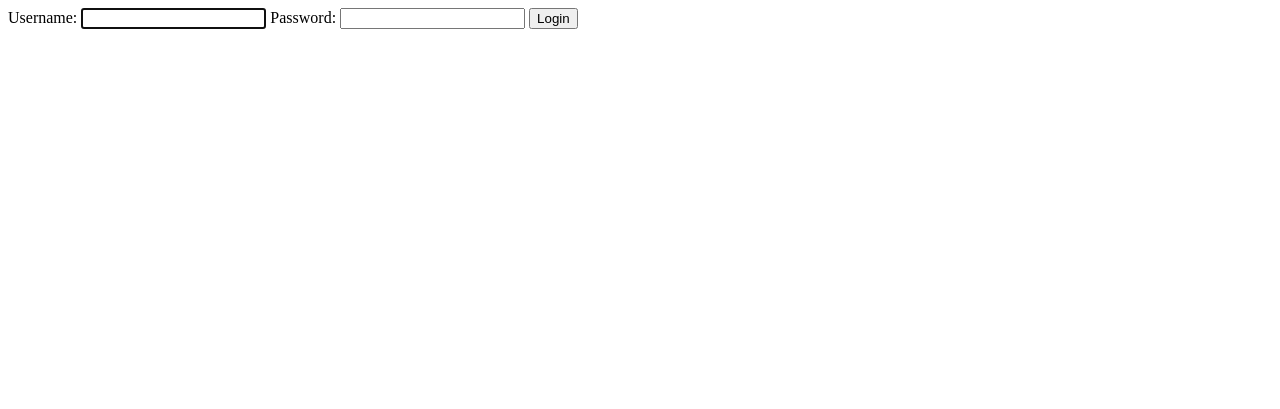
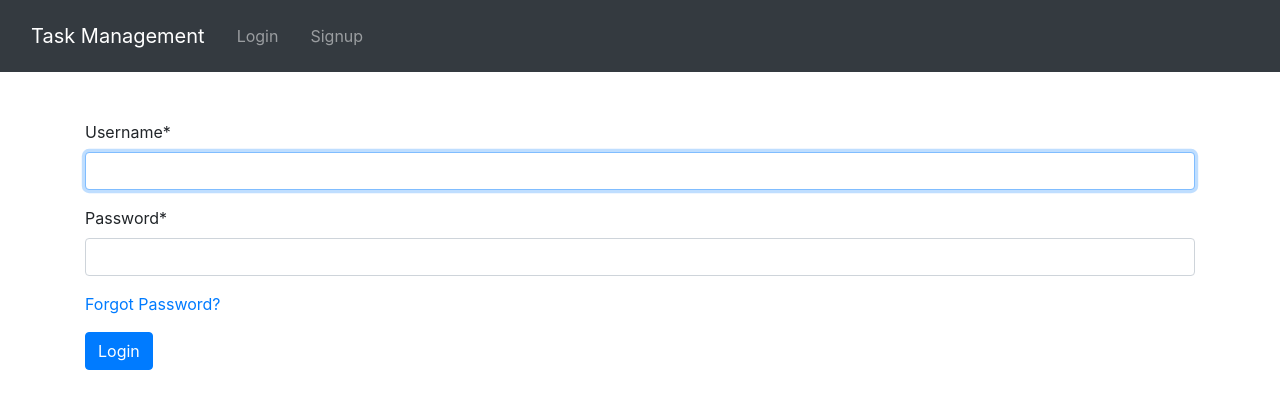
Before and after one commit to Ammar-Munirr/Task-Management, a Django app: page /login/ in a window 1280 px wide. Shown: the top 409 px of the page. Run offline with Django 4.2, Linux system fonts and the light colour scheme; some libraries are stand-ins or nearby versions.

Commit message:
Adding some styling

```diff
--- a/taskManagement/settings.py
+++ b/taskManagement/settings.py
@@ -37,6 +37,8 @@ INSTALLED_APPS = [
     'django.contrib.sessions',
     'django.contrib.messages',
     'django.contrib.staticfiles',
+    "crispy_bootstrap5",
+    'crispy_forms',
     'tasks',
 ]
 
@@ -130,3 +132,5 @@ AUTH_USER_MODEL = 'tasks.User'
 LOGIN_REDIRECT_URL = '/'
 LOGOUT_REDIRECT_URL = '/login'
 LOGIN_URL = '/login'
+CRISPY_ALLOWED_TEMPLATE_PACKS = "bootstrap5"
+CRISPY_TEMPLATE_PACK = "bootstrap5"
--- a/tasks/models.py
+++ b/tasks/models.py
@@ -2,4 +2,4 @@ from django.db import models
 from django.contrib.auth.models import AbstractUser
 
 class User(AbstractUser):
-    pass
+    email = models.EmailField()
--- a/templates/base.html
+++ b/templates/base.html
@@ -5,10 +5,19 @@
     <meta charset="UTF-8">
     <meta name="viewport" content="width=device-width, initial-scale=1.0">
     <title>Task-Mangement</title>
+    <link rel="stylesheet" href="{% static 'css/bootstrap.css' %}">
+    <style>
+        .form-text{
+            display: none;
+        }
+    </style>
 </head>
 <body>
         {% include 'navbar.html' %}
         {% block content %}
         {% endblock content %}
+    <script src="{% static 'js/bootstrap.js' %}"></script>
+    <script src="{% static 'js/jquery.js' %}"></script>
+    <script src="{% static 'js/popper.js' %}"></script>
 </body>
 </html>
--- a/templates/navbar.html
+++ b/templates/navbar.html
@@ -0,0 +1,35 @@
+<nav class="navbar navbar-expand-lg navbar-dark bg-dark p-3">
+    <div class="container-fluid">
+      <a class="navbar-brand" href="#">Task Management</a>
+      <button class="navbar-toggler" type="button" data-bs-toggle="collapse" data-bs-target="#navbarNavDropdown" aria-controls="navbarNavDropdown" aria-expanded="false" aria-label="Toggle navigation">
+        <span class="navbar-toggler-icon"></span>
+      </button>
+
+      <div class=" collapse navbar-collapse" id="navbarNavDropdown">
+        <ul class="navbar-nav ms-auto ">
+          {% if request.user.is_authenticated %}
+          <li class="nav-item">
+            <a class="nav-link mx-2 active" aria-current="page" href="#">Task List</a>
+          </li>
+          {% endif %}
+          {% if request.user.is_authenticated %}
+          <li class="nav-item">
+            <a class="nav-link mx-2" href="{% url "logout" %}">Logout</a>
+          </li>
+          {% else %}
+          <li class="nav-item">
+            <a class="nav-link mx-2" href="{% url "login" %}">Login</a>
+          </li>
+          <li class="nav-item">
+            <a class="nav-link mx-2" href="{% url "signup" %}">Signup</a>
+          </li>
+          {% endif %}
+          {% if request.user.is_authenticated %}
+          <li class="nav-item">
+            <a class="nav-link mx-2" href="#">{{request.user.first_name}} {{request.user.last_name}}</a>
+          </li>
+          {% endif %}
+        </ul>
+      </div>
+    </div>
+    </nav>
--- a/templates/registration/login.html
+++ b/templates/registration/login.html
@@ -1,12 +1,15 @@
 {% extends 'base.html' %}
+{% load crispy_forms_tags %}
 {% block content %}
 
-    <form method="post" class="mt-5">
+<div class="container">
+    <form method="post" class="mt-5 mx-auto">
         {% csrf_token %}
-        {{ form }}
-        <button type='submit'>
-            Login
-        </button>
+        {{ form|crispy }}
+        <div class="text-left mt-2 mb-3">
+            <a href="{% url "password-reset" %}">Forgot Password?</a>
+        </div>
+        <button type='submit' class="btn btn-primary">Login</button>
     </form>
-
+</div>
 {% endblock content %}
```
Also changed, not shown: tasks/forms.py (+8 -1 lines), tasks/urls.py (added, +8 -0 lines), templates/registration/password_reset_confirm.html (+5 -3 lines), templates/registration/password_reset_form.html (+7 -6 lines), templates/registration/signup.html (+6 -4 lines), tasks/migrations/0002_alter_user_email.py (added), tasks/views.py (line endings or trailing spaces).
